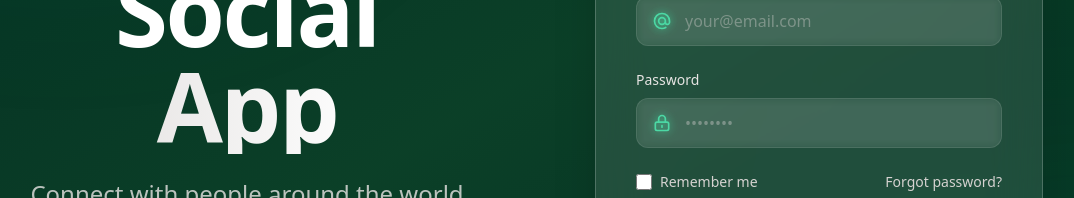
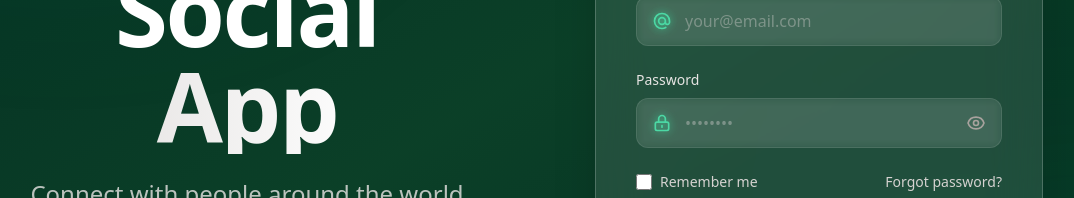
Before and after one commit to RafaelTavares95/social-app, a React (Vite) app: page / in a window 1280 px wide. Shown: the part 354-552 px from the top of the page, without its empty margins (69-1143 px from the left). Built offline with nearby package versions, Linux system fonts and the light colour scheme; no server answers.

Commit message:
feat: add botão de exibir senha

```diff
--- a/src/components/Register/Register.tsx
+++ b/src/components/Register/Register.tsx
@@ -1,6 +1,7 @@
 import { useState, useMemo } from 'react';
 import { useMutation } from '@tanstack/react-query';
 import { authService } from '../../services/auth.service';
+import { PasswordInput } from '../ui/PasswordInput';
 
 interface RegisterProps {
     onSwitchToLogin: () => void;
@@ -16,15 +17,15 @@
         mutationFn: () => authService.register({ name, email, password }),
         onSuccess: () => {
             console.log('Registration successful');
-            alert('Conta criada com sucesso! Agora faça login.');
+            alert('Account created successfully! Please log in.');
             onSwitchToLogin();
         },
         onError: (error: any) => {
-            setErrorMessage(error.response?.data?.detail || 'Falha ao criar conta. Tente novamente.');
+            setErrorMessage(error.response?.data?.detail || 'Failed to create account. Please try again.');
         }
     });
 
-    // Cálculo derivado: a força é calculada sempre que o password muda
+    // Derived calculation: strength is calculated whenever the password changes
     const strength = useMemo(() => {
         let score = 0;
         if (password.length === 0) return 0;
@@ -145,25 +146,14 @@
 
                     {/* Password Input */}
                     <div className="group">
-                        <label htmlFor="password" className="block text-sm font-medium text-stone-200 mb-1.5">
-                            Password
-                        </label>
-                        <div className="relative">
-                            <div className="absolute inset-y-0 left-0 pl-4 flex items-center pointer-events-none">
-                                <svg className="w-5 h-5 text-emerald-400 group-focus-within:text-white transition-colors" fill="none" stroke="currentColor" viewBox="0 0 24 24">
-                                    <path strokeLinecap="round" strokeLinejoin="round" strokeWidth={2} d="M12 15v2m-6 4h12a2 2 0 002-2v-6a2 2 0 00-2-2H6a2 2 0 00-2 2v6a2 2 0 002 2zm10-10V7a4 4 0 00-8 0v4h8z" />
-                                </svg>
-                            </div>
-                            <input
+                        <PasswordInput
                             id="password"
-                                type="password"
+                            label="Password"
                             value={password}
                             onChange={(e) => setPassword(e.target.value)}
-                                className="w-full pl-12 pr-4 py-3 bg-white/5 border border-white/10 rounded-xl text-white placeholder-stone-300/40 focus:outline-none focus:ring-2 focus:ring-emerald-500/50 focus:border-transparent transition-all duration-300 backdrop-blur-sm"
                             placeholder="••••••••"
                             required
                         />
-                        </div>
 
                         {/* Password Strength Indicator */}
                         {password && (
--- a/src/components/login/Login.tsx
+++ b/src/components/login/Login.tsx
@@ -2,6 +2,7 @@
 import { useMutation } from '@tanstack/react-query';
 import Cookies from 'js-cookie';
 import { authService } from '../../services/auth.service';
+import { PasswordInput } from '../ui/PasswordInput';
 
 interface LoginProps {
     onSwitchToRegister: () => void;
@@ -15,16 +16,16 @@
     const loginMutation = useMutation({
         mutationFn: () => authService.login(email, password),
         onSuccess: (data) => {
-            // Armazena o token em um cookie de sessão
+            // Store the token in a session cookie
             Cookies.set('access_token', data.access_token, {
                 secure: true,
                 sameSite: 'strict'
             });
             console.log('Login successful');
-            // Redirecionar usuário aqui no futuro
+            // Redirect user here in the future
         },
         onError: (error: any) => {
-            setErrorMessage(error.response?.data?.detail || 'Falha ao entrar. Verifique suas credenciais.');
+            setErrorMessage(error.response?.data?.detail || 'Failed to sign in. Please check your credentials.');
         }
     });
 
@@ -92,27 +93,14 @@
                     </div>
 
                     {/* Password Input */}
-                    <div className="group">
-                        <label htmlFor="password" className="block text-sm font-medium text-stone-200 mb-2">
-                            Password
-                        </label>
-                        <div className="relative">
-                            <div className="absolute inset-y-0 left-0 pl-4 flex items-center pointer-events-none">
-                                <svg className="w-5 h-5 text-emerald-400 group-focus-within:text-white transition-colors" fill="none" stroke="currentColor" viewBox="0 0 24 24">
-                                    <path strokeLinecap="round" strokeLinejoin="round" strokeWidth={2} d="M12 15v2m-6 4h12a2 2 0 002-2v-6a2 2 0 00-2-2H6a2 2 0 00-2 2v6a2 2 0 002 2zm10-10V7a4 4 0 00-8 0v4h8z" />
-                                </svg>
-                            </div>
-                            <input
+                    <PasswordInput
                         id="password"
-                                type="password"
+                        label="Password"
                         value={password}
                         onChange={(e) => setPassword(e.target.value)}
-                                className="w-full pl-12 pr-4 py-3 bg-white/5 border border-white/10 rounded-xl text-white placeholder-stone-300/40 focus:outline-none focus:ring-2 focus:ring-emerald-500/50 focus:border-transparent transition-all duration-300 backdrop-blur-sm"
                         placeholder="••••••••"
                         required
                     />
-                        </div>
-                    </div>
 
                     {/* Remember Me & Forgot Password */}
                     <div className="flex items-center justify-between text-sm">
--- /dev/null
+++ b/src/components/ui/PasswordInput.tsx
@@ -0,0 +1,50 @@
+import { useState } from 'react';
+
+interface PasswordInputProps extends React.InputHTMLAttributes<HTMLInputElement> {
+    label: string;
+}
+
+export function PasswordInput({ label, id, ...props }: PasswordInputProps) {
+    const [showPassword, setShowPassword] = useState(false);
+
+    return (
+        <div className="group">
+            <label htmlFor={id} className="block text-sm font-medium text-stone-200 mb-2">
+                {label}
+            </label>
+            <div className="relative">
+                {/* Lock Icon */}
+                <div className="absolute inset-y-0 left-0 pl-4 flex items-center pointer-events-none">
+                    <svg className="w-5 h-5 text-emerald-400 group-focus-within:text-white transition-colors" fill="none" stroke="currentColor" viewBox="0 0 24 24">
+                        <path strokeLinecap="round" strokeLinejoin="round" strokeWidth={2} d="M12 15v2m-6 4h12a2 2 0 002-2v-6a2 2 0 00-2-2H6a2 2 0 00-2 2v6a2 2 0 002 2zm10-10V7a4 4 0 00-8 0v4h8z" />
+                    </svg>
+                </div>
+
+                <input
+                    {...props}
+                    id={id}
+                    type={showPassword ? "text" : "password"}
+                    className="w-full pl-12 pr-12 py-3 bg-white/5 border border-white/10 rounded-xl text-white placeholder-stone-300/40 focus:outline-none focus:ring-2 focus:ring-emerald-500/50 focus:border-transparent transition-all duration-300 backdrop-blur-sm"
+                />
+
+                <button
+                    type="button"
+                    onClick={() => setShowPassword(!showPassword)}
+                    className="absolute inset-y-0 right-0 pr-4 flex items-center text-stone-400 hover:text-white transition-colors focus:outline-none"
+                    aria-label={showPassword ? "Hide password" : "Show password"}
+                >
+                    {showPassword ? (
+                        <svg className="w-5 h-5" fill="none" stroke="currentColor" viewBox="0 0 24 24">
+                            <path strokeLinecap="round" strokeLinejoin="round" strokeWidth={2} d="M13.875 18.825A10.05 10.05 0 0112 19c-4.478 0-8.268-2.943-9.543-7a9.97 9.97 0 011.563-3.029m5.858.908a3 3 0 114.243 4.243M9.878 9.878l4.242 4.242M9.88 9.88l-3.29-3.29m7.532 7.532l3.29 3.29M3 3l18 18" />
+                        </svg>
+                    ) : (
+                        <svg className="w-5 h-5" fill="none" stroke="currentColor" viewBox="0 0 24 24">
+                            <path strokeLinecap="round" strokeLinejoin="round" strokeWidth={2} d="M15 12a3 3 0 11-6 0 3 3 0 016 0z" />
+                            <path strokeLinecap="round" strokeLinejoin="round" strokeWidth={2} d="M2.458 12C3.732 7.943 7.523 5 12 5c4.478 0 8.268 2.943 9.542 7-1.274 4.057-5.064 7-9.542 7-4.477 0-8.268-2.943-9.542-7z" />
+                        </svg>
+                    )}
+                </button>
+            </div>
+        </div>
+    );
+}
```
Lines whose indentation alone changed are shown as unchanged.
